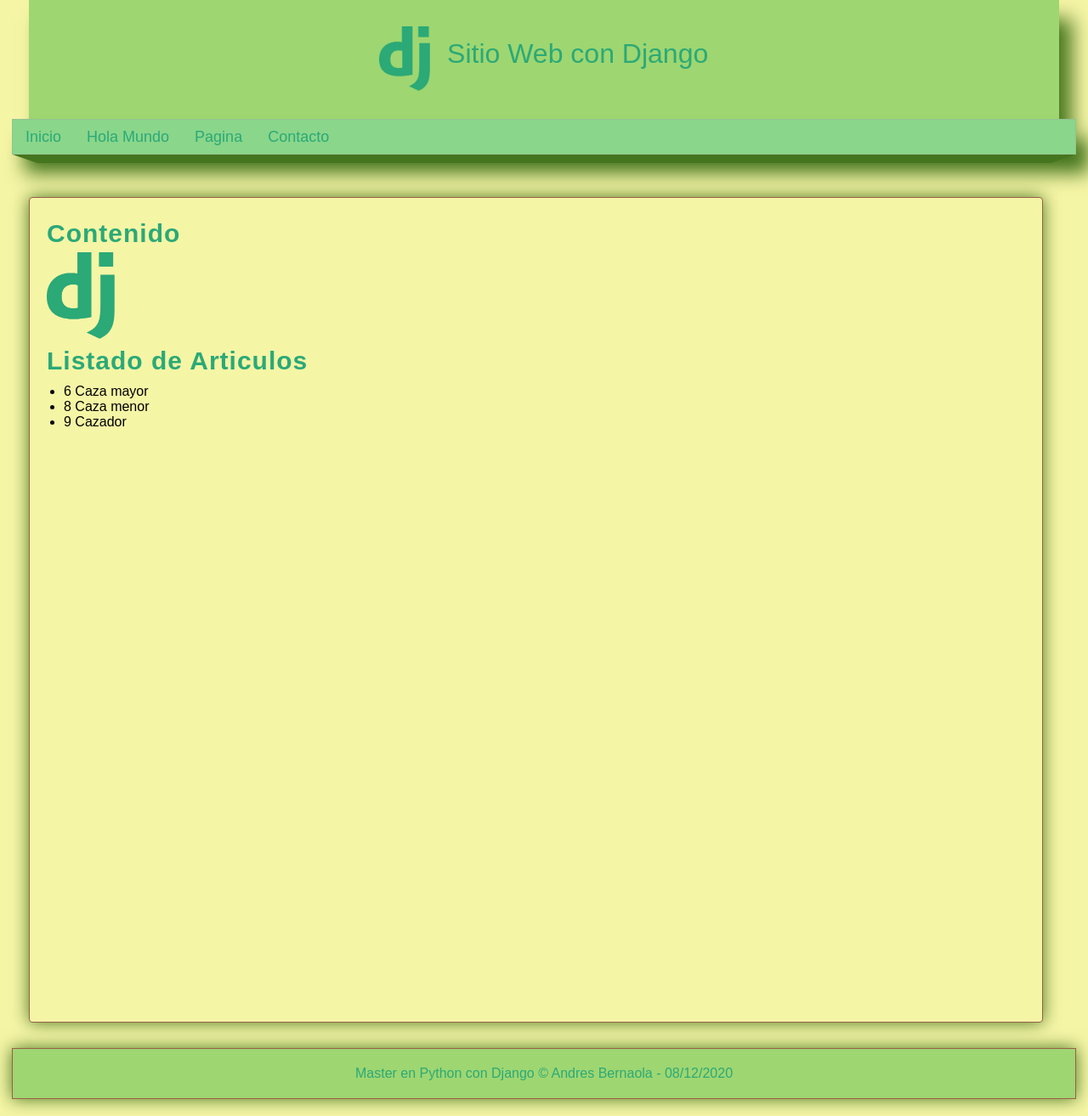
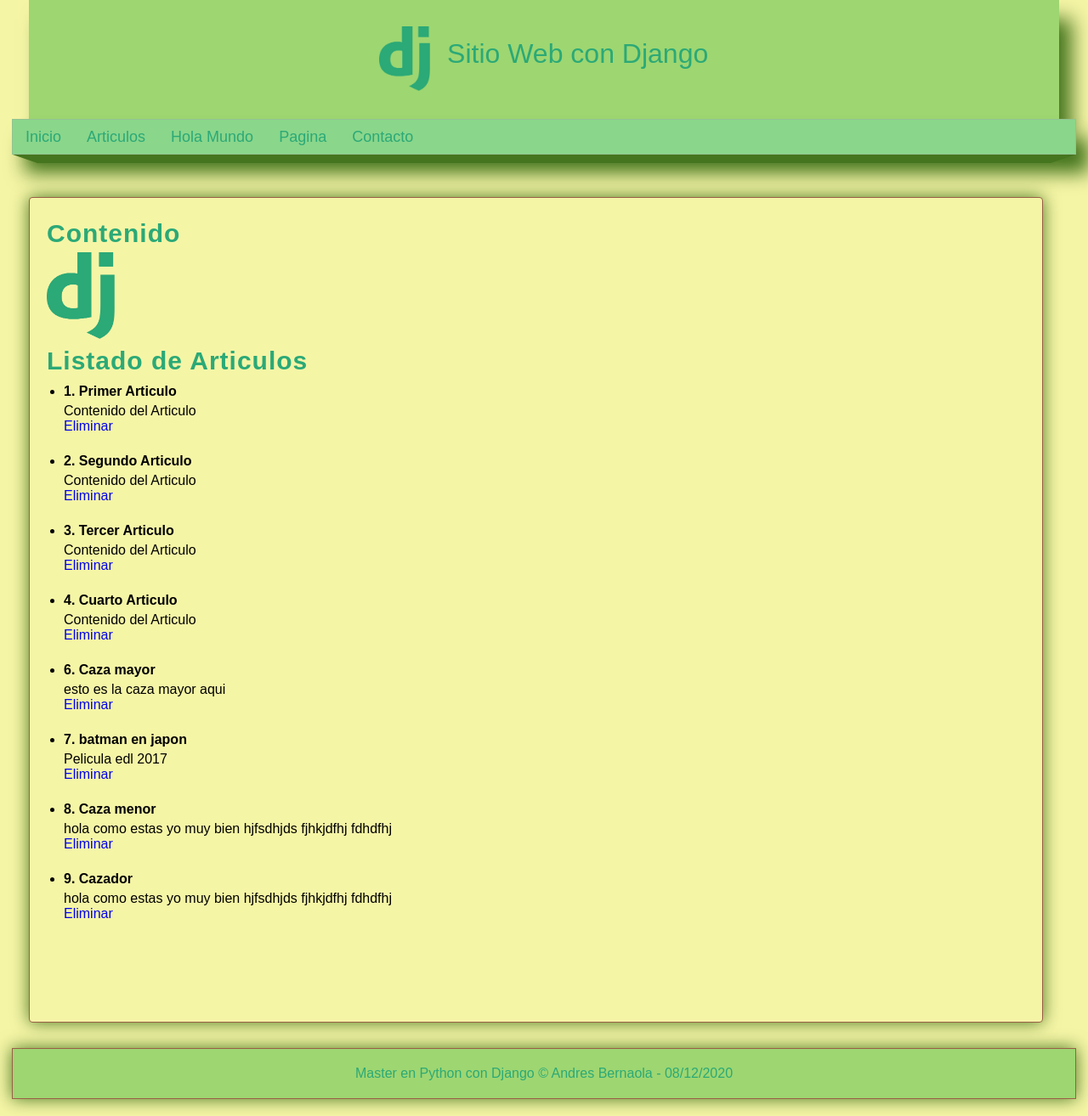
Before and after one commit to Lekanda/master-python, a Django app: page /articulos/ in a window 1280 px wide. Shown: the whole page at 85% size. Run offline with Django 3.2, Linux system fonts and the light colour scheme; data comes from the database, SQL or seed files in the repository; both versions use the stored data as it was after the commit.

Commit message:
223-Borrar Elementos

```diff
--- a/22-django/AprendiendoDjango/AprendiendoDjango/urls.py
+++ b/22-django/AprendiendoDjango/AprendiendoDjango/urls.py
@@ -41,6 +41,8 @@ urlpatterns = [
     path('articulo/', miapp.views.articulo, name="articulo"),
     path('articulos/', miapp.views.articulos, name="articulos"),
 
-    path('editar-articulo/<int:id>', miapp.views.editar_articulo, name="editar_articulo")
+    path('editar-articulo/<int:id>', miapp.views.editar_articulo, name="editar_articulo"),
+
+    path('borrar_articulo/<int:id>', miapp.views.borrar_articulo, name="borrar")
 
 ]
--- a/22-django/AprendiendoDjango/miapp/templates/articulos.html
+++ b/22-django/AprendiendoDjango/miapp/templates/articulos.html
@@ -9,7 +9,16 @@
 <h1 class="title" >Listado de Articulos</h1>
     <ul>
         {% for articulo in articulos %}
-            <li>{{articulo.id}} {{articulo.title}} </li>
+            <li>
+            <h4>{{articulo.id}}. {{articulo.title}}</h4>
+            <p>
+                {{articulo.content}}
+                <br/>
+                <a href="{% url 'borrar' id=articulo.id %}">Eliminar</a>
+            </p>
+
+            <br/>
+            </li>
         {% endfor %}
     </ul>
 
--- a/22-django/AprendiendoDjango/miapp/templates/layout.html
+++ b/22-django/AprendiendoDjango/miapp/templates/layout.html
@@ -28,6 +28,9 @@
         <ul>
             <li>
                 <a href="{% url 'inicio' %}">Inicio</a>
+            </li>
+            <li>
+                <a href="{% url 'articulos' %}">Articulos</a>
             </li>
             <li>
                 <a href="{% url 'hola_mundo' %}">Hola Mundo</a>
--- a/22-django/AprendiendoDjango/miapp/views.py
+++ b/22-django/AprendiendoDjango/miapp/views.py
@@ -27,14 +27,10 @@ layout= """
     <hr/>
 """
 
-
 # Index principal
 def index(request):
-
     year=2021
     hasta=range(year,2051)
-
-
     nombre='Andres'
     lenguajes=['JavaScript','Python','HTML','C','Java','C#']
     # lenguajes=[]
@@ -47,7 +43,6 @@ def index(request):
         'years':hasta
     })
 
-
 # Funcion HolaMundo
 def hola_mundo(request):
     return render(request,'hola_mundo.html')
@@ -56,13 +51,12 @@ def pagina(request,redirigir=0):
     # if redirigir==1:
     #     return redirect('/contacto/Andres/Bernaola')
         # se puede poner una URL como google tmb
-
     return render(request,'pagina.html', {
         'texto':'Texto desde views',
         'lista':['uno','dos','tres','cuatro','cinco']
     })
 
-# crear contacto
+# Crear contacto
 def contacto(request,nombre="",apellidos=""):
     html=""
     if nombre and apellidos:
@@ -114,9 +108,10 @@ def editar_articulo(request, id):
 
     return HttpResponse(f"Articulo editado: {articulo.title} - {articulo.content} ")
 
-
-# Lista todos los registros de la DB
-"""
+######################################################
+########Lista todos los registros de la DB############
+######################################################
+# Lista todos los que hay
 def articulos(request):
     articulos=Article.objects.all()
     # .all=>Saca  todos los registros de la DB
@@ -124,17 +119,23 @@ def articulos(request):
     return render(request, 'articulos.html', {
         'articulos':articulos
     })
-"""
-# Lista y ordena registros por 'title' y los limita a 3
-def articulos(request):
-    articulos=Article.objects.order_by('title')[:3]
-    # order_by => ordenar por:
-    #   title => por titulo
-    #   id => por id
-    #   -id => por id al reves
-    ##########################
-    # [:3] => Limita a 3 los registros que se cogen.
-    # [3:7] => Limita a  registros del 3 al 7 ,que se cogen.
-    return render(request, 'articulos.html', {
-        'articulos':articulos
-    })
+# Lista y ordena registros por 'title' y los limita a 3 registros
+# def articulos(request):
+#     articulos=Article.objects.order_by('title')[1:3]
+#     # order_by => ordenar por:
+#     #   title => por titulo
+#     #   id => por id
+#     #   -id => por id al reves
+#     ##########################
+#     # [:3] => Limita a 3 los registros que se cogen.
+#     # [3:7] => Limita a  registros del 3 al 7 ,que se han cogido.
+#     return render(request, 'articulos.html', {
+#         'articulos':articulos
+#     })
+######################################################
+
+# Borrar un Registro
+def borrar_articulo(request,id):
+    articulo=Article.objects.get(pk=id)
+    articulo.delete()
+    return redirect('articulos')
```
Also changed, not shown: 22-django/AprendiendoDjango/db.sqlite3.
